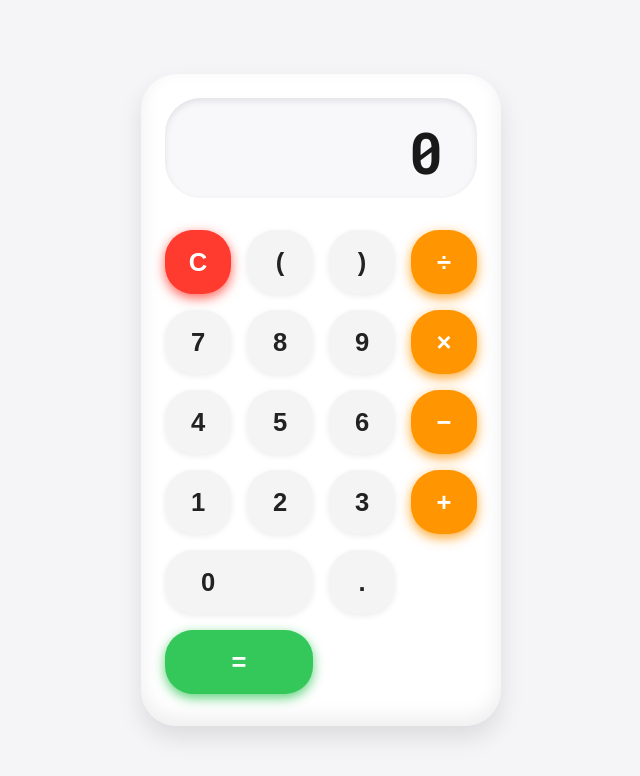
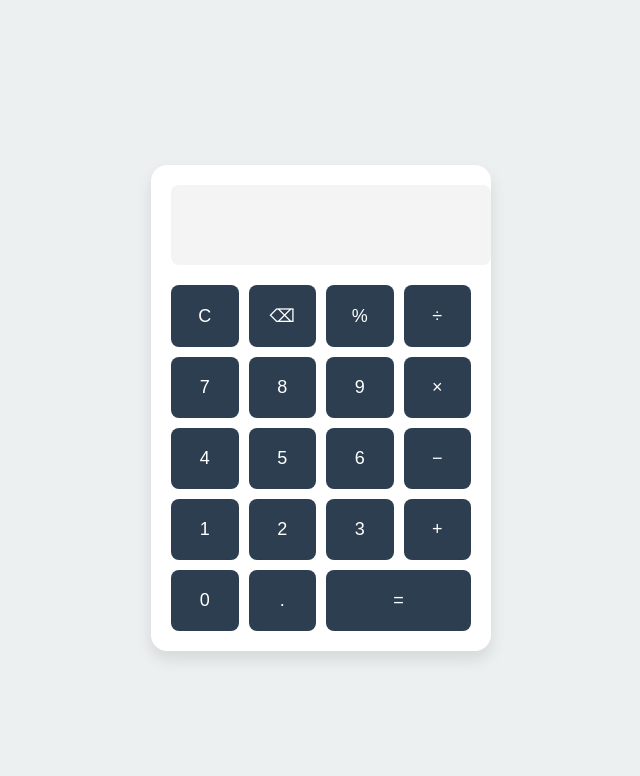
Before and after one commit to ahmadreza-alinasab/ahmadreza-alinasab.github.io, a plain HTML site: page calculator.html in a window 1280 px wide. Shown: the whole page, without its empty margins (319-959 px from the left). Drawn offline with Linux system fonts and the light colour scheme.

Commit message:
Add basic calculator app (HTML/CSS/JS)
Created the base structure and layout for a simple calculator web app, inspired by Xiaomi's design. Added HTML and CSS for styling

```diff
--- a/calculator.html
+++ b/calculator.html
@@ -2,19 +2,12 @@
 <html lang="en">
 <head>
   <meta charset="UTF-8" />
-  <meta name="viewport" content="width=device-width, initial-scale=1" />
-  <title>Xiaomi Calculator Replica</title>
+  <meta name="viewport" content="width=device-width, initial-scale=1.0"/>
+  <title>Simple Calculator</title>
   <style>
-    @import url('https://fonts.googleapis.com/css2?family=Roboto+Mono:wght@400;700&display=swap');
-
-    * {
-      box-sizing: border-box;
-    }
-
     body {
-      margin: 0;
-      background: #f5f5f7;
-      font-family: 'Roboto Mono', monospace;
+      font-family: Arial, sans-serif;
+      background: #ecf0f1;
       display: flex;
       justify-content: center;
       align-items: center;
@@ -23,163 +16,108 @@
 
     .calculator {
       background: #fff;
-      width: 360px;
-      border-radius: 36px;
-      box-shadow:
-        0 12px 24px rgba(0,0,0,0.1),
-        inset 0 -8px 20px #eee;
-      padding: 24px 24px 32px;
-      user-select: none;
+      padding: 20px;
+      border-radius: 16px;
+      box-shadow: 0 8px 16px rgba(0,0,0,0.1);
+      width: 300px;
     }
 
     .display {
-      background: #f8f8fa;
-      border-radius: 36px;
-      height: 100px;
-      font-size: 3.6rem;
-      line-height: 1.2;
-      color: #191919;
+      width: 100%;
+      height: 60px;
+      font-size: 24px;
       text-align: right;
-      padding: 20px 32px;
-      box-shadow: inset 0 3px 6px #e1e1e6;
-      overflow-x: auto;
-      white-space: nowrap;
-      letter-spacing: 0.03em;
-      font-weight: 600;
+      margin-bottom: 20px;
+      padding: 10px;
+      border: none;
+      background: #f4f4f4;
+      border-radius: 8px;
     }
 
     .buttons {
-      margin-top: 32px;
       display: grid;
       grid-template-columns: repeat(4, 1fr);
-      gap: 16px;
+      gap: 10px;
     }
 
     button {
-      font-size: 1.6rem;
-      border-radius: 28px;
+      padding: 20px;
+      font-size: 18px;
       border: none;
+      border-radius: 8px;
+      background-color: #2c3e50;
+      color: white;
       cursor: pointer;
-      transition: background-color 0.2s ease, box-shadow 0.15s ease;
-      font-weight: 700;
-      box-shadow: 0 2px 6px rgba(0,0,0,0.08);
-      color: #222;
-      background: #f4f4f5;
-      user-select: none;
-      padding: 0;
-      height: 64px;
-      display: flex;
-      justify-content: center;
-      align-items: center;
+      transition: background 0.3s ease;
     }
 
-    button:active {
-      box-shadow: inset 0 2px 4px rgba(0,0,0,0.15);
-      background-color: #ddd;
+    button:hover {
+      background-color: #1abc9c;
     }
 
-    .operator {
-      background: #ff9500;
-      color: white;
-      box-shadow:
-        0 4px 12px #ff9500cc;
-      font-weight: 800;
-    }
-    .operator:active {
-      background: #e08900;
-      box-shadow: inset 0 4px 8px #b26d00cc;
-    }
-
-    .clear {
-      background: #ff3b30;
-      color: white;
-      box-shadow:
-        0 4px 12px #ff3b30cc;
-      font-weight: 800;
-    }
-    .clear:active {
-      background: #d7322a;
-      box-shadow: inset 0 4px 8px #9f241fcc;
-    }
-
-    .equal {
-      background: #34c759;
-      color: white;
+    .span-two {
       grid-column: span 2;
-      box-shadow:
-        0 4px 12px #34c759cc;
-      font-weight: 800;
-    }
-    .equal:active {
-      background: #28a745;
-      box-shadow: inset 0 4px 8px #1f7033cc;
-    }
-
-    /* Adjust zero button to be wider like Xiaomi style */
-    .zero {
-      grid-column: span 2;
-      justify-content: flex-start;
-      padding-left: 36px;
-      font-size: 1.6rem;
     }
   </style>
 </head>
 <body>
-  <div class="calculator" role="application" aria-label="Xiaomi style calculator">
-    <div class="display" id="display" aria-live="polite" aria-atomic="true">0</div>
+
+  <div class="calculator">
+    <input type="text" id="display" class="display" disabled />
     <div class="buttons">
-      <button class="clear" aria-label="Clear" onclick="clearDisplay()">C</button>
-      <button aria-label="Open Parenthesis" onclick="appendValue('(')">(</button>
-      <button aria-label="Close Parenthesis" onclick="appendValue(')')">)</button>
-      <button class="operator" aria-label="Divide" onclick="appendValue('/')">÷</button>
+      <button onclick="clearDisplay()">C</button>
+      <button onclick="backspace()">⌫</button>
+      <button onclick="append('%')">%</button>
+      <button onclick="append('/')">÷</button>
 
-      <button aria-label="Seven" onclick="appendValue('7')">7</button>
-      <button aria-label="Eight" onclick="appendValue('8')">8</button>
-      <button aria-label="Nine" onclick="appendValue('9')">9</button>
-      <button class="operator" aria-label="Multiply" onclick="appendValue('*')">×</button>
+      <button onclick="append('7')">7</button>
+      <button onclick="append('8')">8</button>
+      <button onclick="append('9')">9</button>
+      <button onclick="append('*')">×</button>
 
-      <button aria-label="Four" onclick="appendValue('4')">4</button>
-      <button aria-label="Five" onclick="appendValue('5')">5</button>
-      <button aria-label="Six" onclick="appendValue('6')">6</button>
-      <button class="operator" aria-label="Minus" onclick="appendValue('-')">−</button>
+      <button onclick="append('4')">4</button>
+      <button onclick="append('5')">5</button>
+      <button onclick="append('6')">6</button>
+      <button onclick="append('-')">−</button>
 
-      <button aria-label="One" onclick="appendValue('1')">1</button>
-      <button aria-label="Two" onclick="appendValue('2')">2</button>
-      <button aria-label="Three" onclick="appendValue('3')">3</button>
-      <button class="operator" aria-label="Plus" onclick="appendValue('+')">+</button>
+      <button onclick="append('1')">1</button>
+      <button onclick="append('2')">2</button>
+      <button onclick="append('3')">3</button>
+      <button onclick="append('+')">+</button>
 
-      <button class="zero" aria-label="Zero" onclick="appendValue('0')">0</button>
-      <button aria-label="Decimal Point" onclick="appendValue('.')">.</button>
-      <button class="equal" aria-label="Equals" onclick="calculate()">=</button>
+      <button onclick="append('0')">0</button>
+      <button onclick="append('.')">.</button>
+      <button class="span-two" onclick="calculate()">=</button>
     </div>
   </div>
 
   <script>
-    const display = document.getElementById('display');
+    const display = document.getElementById("display");
 
-    function appendValue(value) {
-      if(display.innerText === '0' && value !== '.') {
-        display.innerText = value;
+    function append(value) {
+      if (value === '%' && display.value !== '') {
+        display.value = eval(display.value) / 100;
       } else {
-        display.innerText += value;
+        display.value += value;
       }
     }
 
     function clearDisplay() {
-      display.innerText = '0';
+      display.value = '';
+    }
+
+    function backspace() {
+      display.value = display.value.slice(0, -1);
     }
 
     function calculate() {
       try {
-        // Replace Unicode operators with JS equivalents
-        let expression = display.innerText.replace(/÷/g, '/').replace(/×/g, '*').replace(/−/g, '-');
-        // Evaluate safely
-        let result = Function('"use strict";return (' + expression + ')')();
-        display.innerText = result;
-      } catch (e) {
-        display.innerText = 'Error';
+        display.value = eval(display.value);
+      } catch {
+        display.value = 'Error';
       }
     }
   </script>
+
 </body>
 </html>
```
